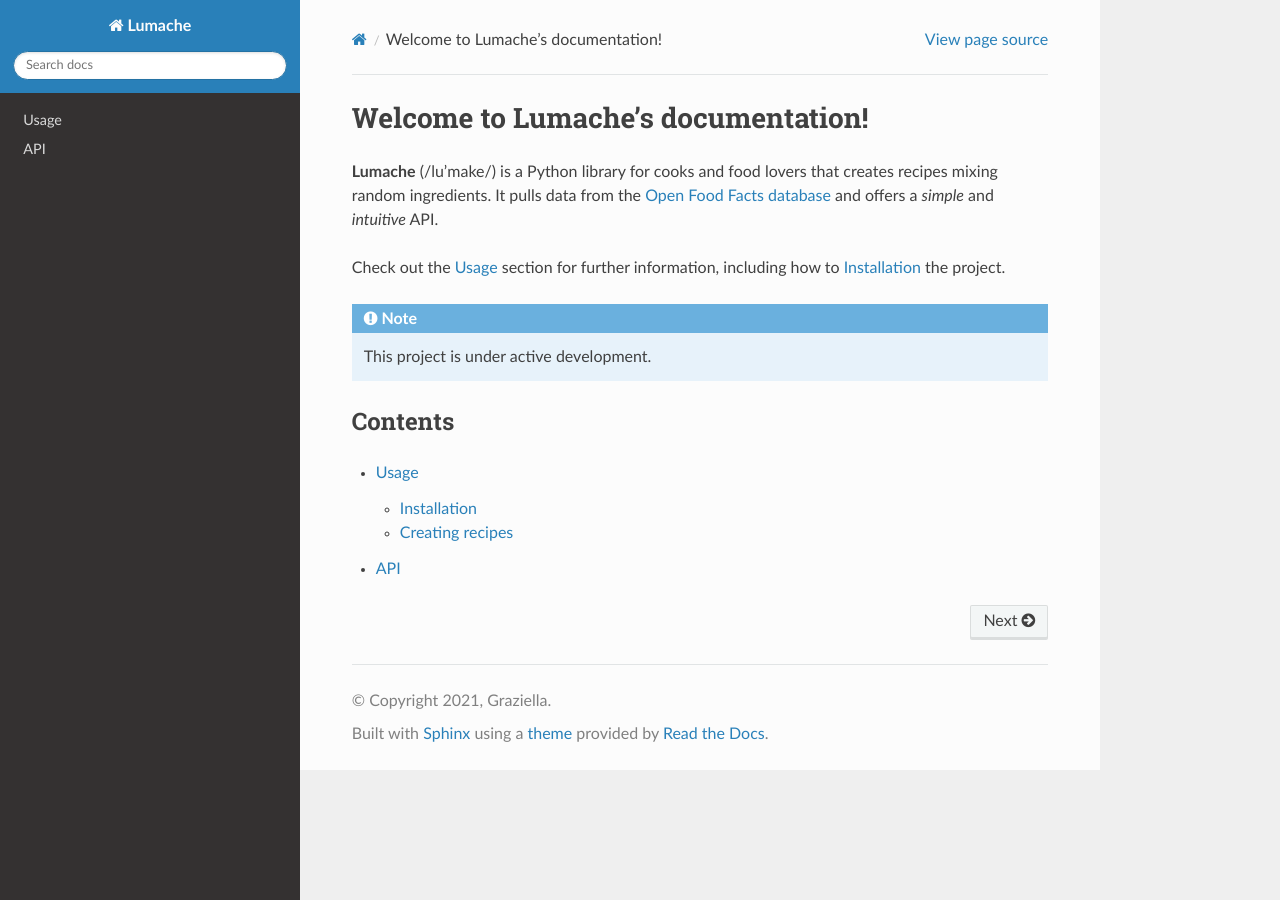
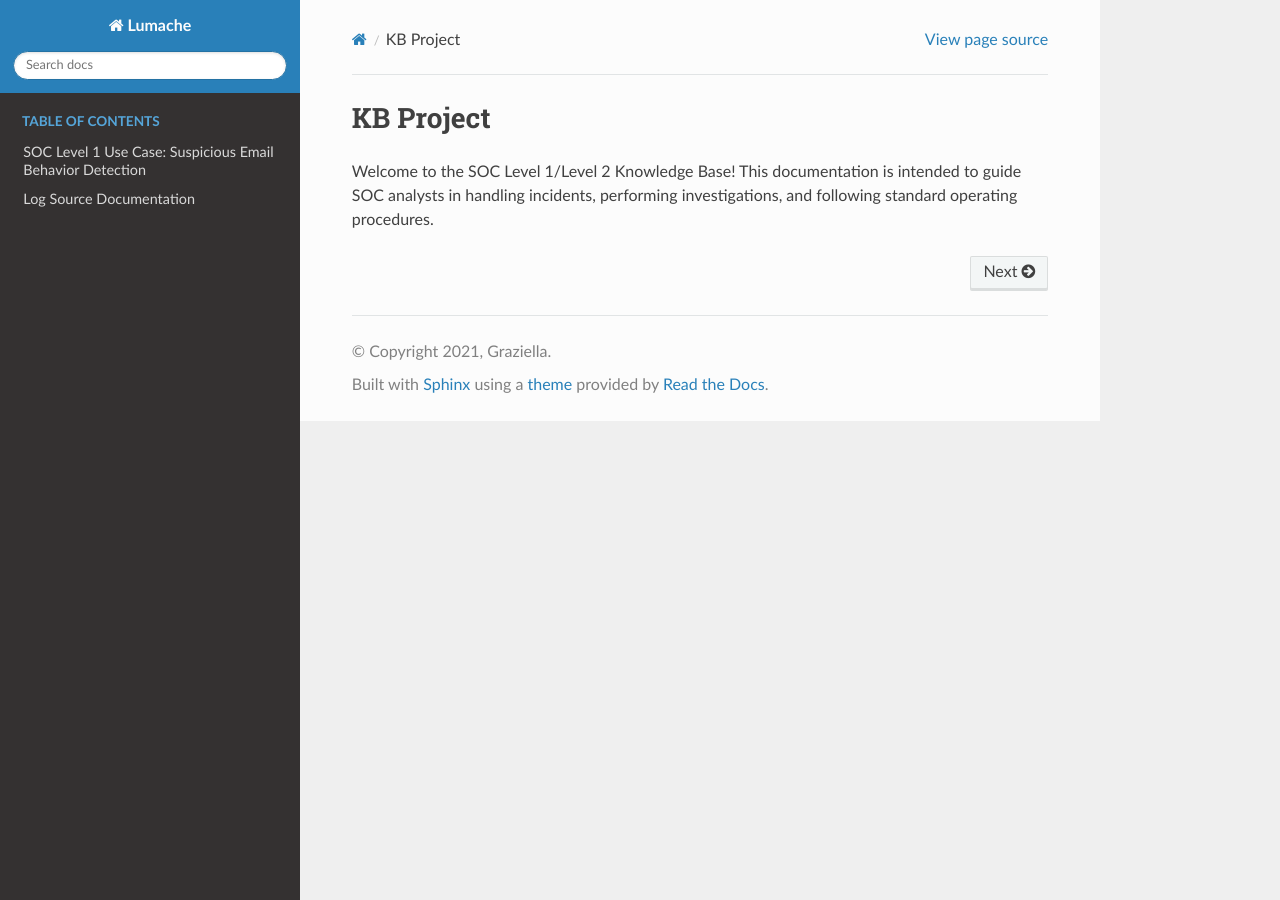
Before and after one commit to zin-htet-aung/proj, a Sphinx documentation site: the page built from docs/source/index.rst, in a window 1280 px wide. Built offline with Sphinx 7.4.7 and the Read the Docs theme 3.1.0, drawn with Linux system fonts in a browser that asks for light colours; pages that are not in the unit, such as notebooks, are missing from menus.

Commit message:
Update index.rst

```diff
--- a/docs/source/index.rst
+++ b/docs/source/index.rst
@@ -1,22 +1,14 @@
-Welcome to Lumache's documentation!
-===================================
+KB Project
+==========
 
-**Lumache** (/lu'make/) is a Python library for cooks and food lovers
-that creates recipes mixing random ingredients.
-It pulls data from the `Open Food Facts database <https://world.openfoodfacts.org/>`_
-and offers a *simple* and *intuitive* API.
+.. note: SOC L1/L2 Knowledge Base Project
 
-Check out the :doc:`usage` section for further information, including
-how to :ref:`installation` the project.
-
-.. note::
-
-   This project is under active development.
-
-Contents
---------
+Welcome to the SOC Level 1/Level 2 Knowledge Base! This documentation is intended to guide SOC analysts in handling incidents, performing investigations, and following standard operating procedures.
 
 .. toctree::
+   :maxdepth: 3
+   :caption: Table of Contents
+   :hidden:
 
-   usage
-   api
+   soc
+   logsource
```
